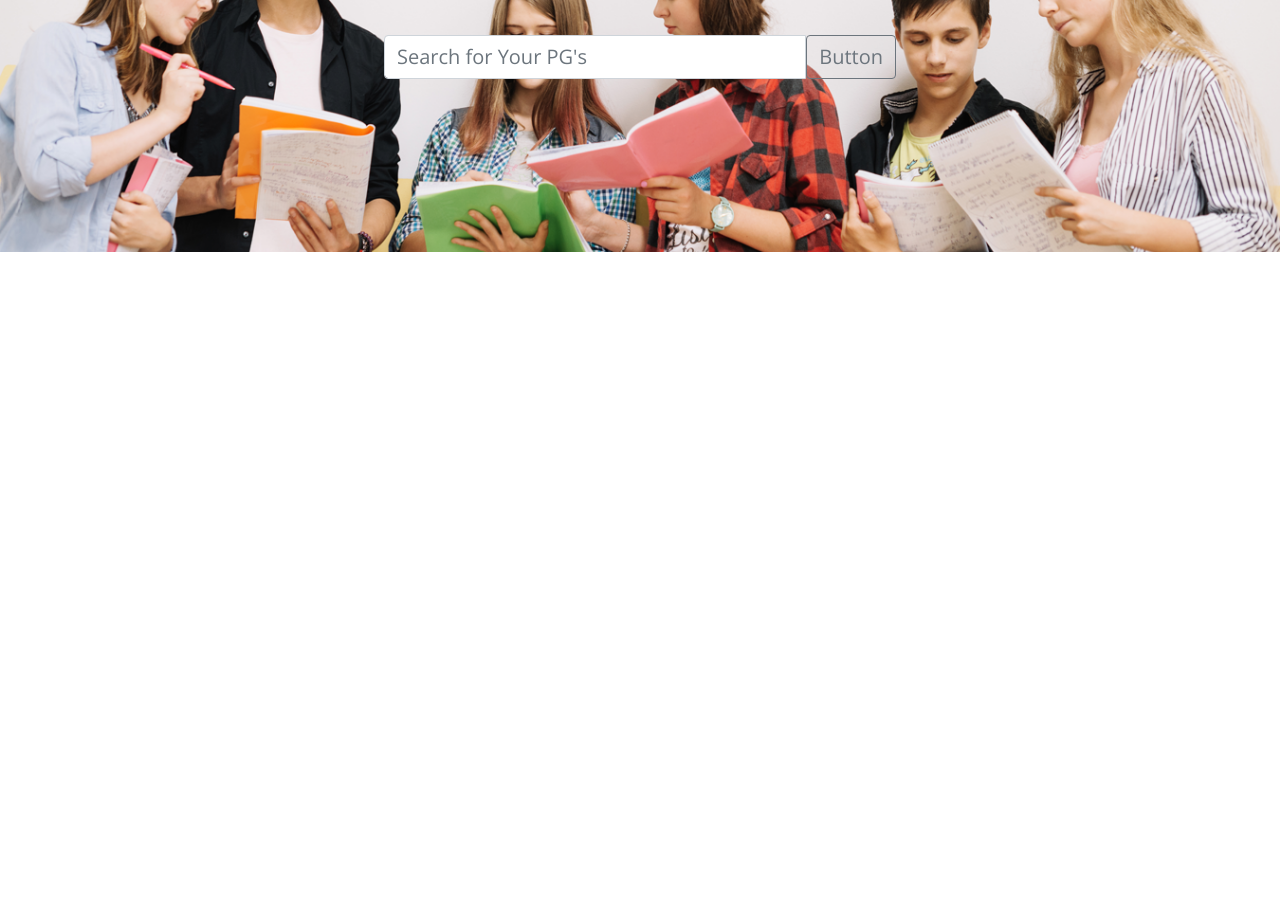
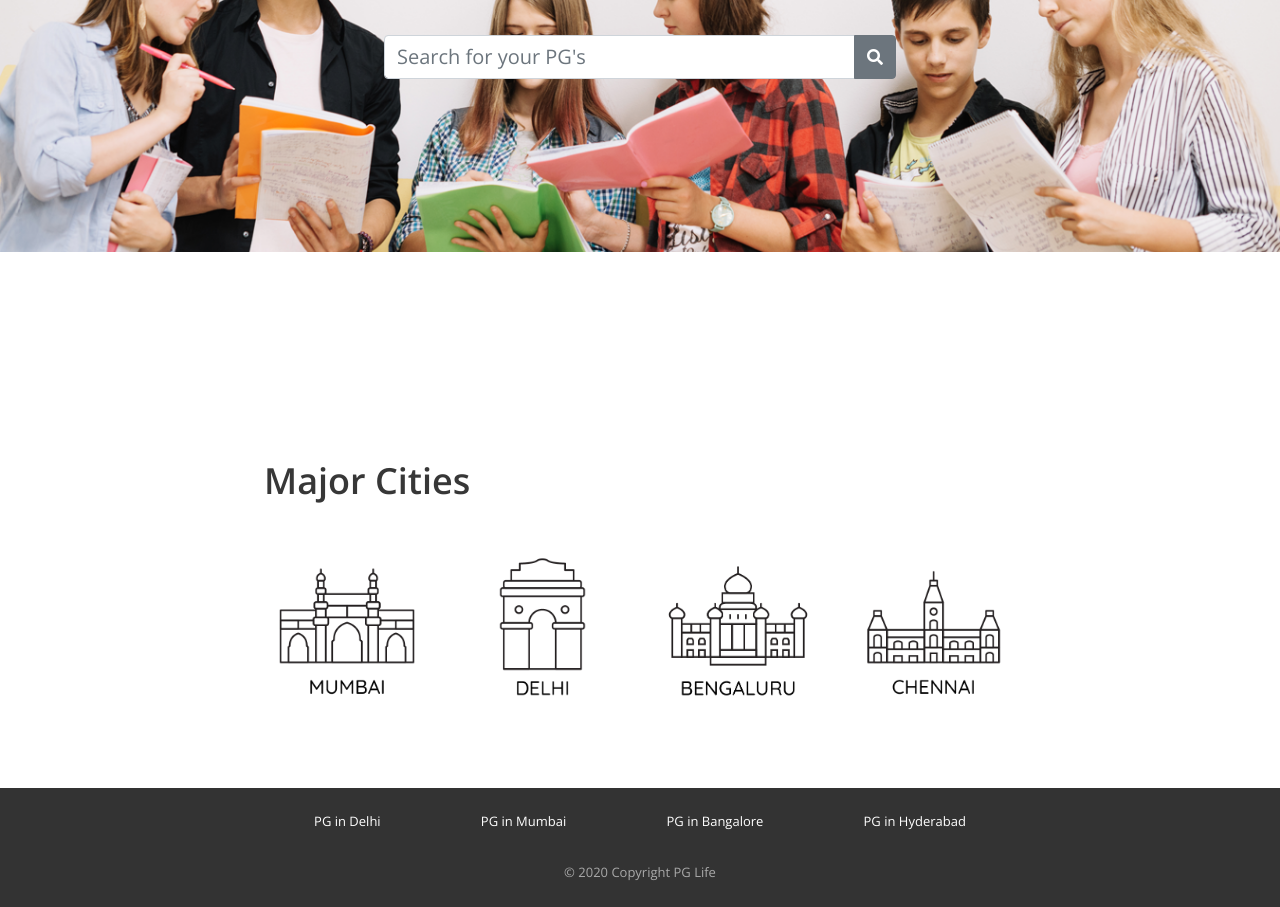
Before and after one commit to Abdurrahman1109/PG-life, a plain HTML site: page index.html in a window 1280 px wide. Shown: the part 362-1269 px from the top of the page. Before the commit the page ends 800 px from the top, so only its background shows below. Drawn offline with nearby package versions, Linux system fonts and the light colour scheme.

Commit message:
Update index.html

```diff
--- a/index.html
+++ b/index.html
@@ -3,7 +3,7 @@
 <head>
   <meta charset="UTF-8">
   <meta http-equiv="X-UA-Compatible" content="IE=edge">
-  <meta name="viewport" content="width=device-width, initial-scale=1.0">
+    <meta name="viewport" content="width=device-width, initial-scale=1.0">
     <script src="https://cdn.jsdelivr.net/npm/bootstrap@5.1.3/dist/js/bootstrap.bundle.min.js" integrity="sha384-ka7Sk0Gln4gmtz2MlQnikT1wXgYsOg+OMhuP+IlRH9sENBO0LRn5q+8nbTov4+1p" crossorigin="anonymous"></script>
     <link href="css/bootstrap.min.css" rel="stylesheet" />
     <link href="https://use.fontawesome.com/releases/v5.11.2/css/all.css" rel="stylesheet" />
@@ -58,13 +58,77 @@
     <div class="search-bar">
       <img class="background-img" src="img/bg.png" alt="">
       <div class="search">
-	 <h1 class="head">Happiness is Per Squre Root</h1>
-		  <div class="input-group mb-3">
-      <input type="text" class="form-control" placeholder="Search for Your PG's" aria-label="Search for Your PG's" aria-describedby="button-addon2">
-    <button class="btn btn-outline-secondary" type="button" id="button-addon2">Button</button>
-</div>
-			</div>
+        <h1 class="head">Happiness is Per Squre Root</h1>
+        <form action="" id="search-form">
+          <div class="input-group city-search">
+            <input type="text" class="form-control input-city" id="city" name="city" placeholder="Search for your PG's">
+            <div class="input-group-append">
+              <button type="submit" class="btn btn-secondary">
+                <i class="fa fa-search"></i>
+              </button>
+            </div>
+          </div>
+        </form>
+
+      </div>
+		</div>
+  <!-- </div> -->
+    <div class="page-container city-icon">
+      <div class="icon-heading"><h1>Major Cities</h1></div>
+      <div class="row">
+        <div class="city-card-container col-md col-sm-12" style="width: 18rem;">
+          <a href="property_detail.html">
+            <div class="city-card ">
+            <img src="img/mumbai.png" class="card-img" alt="Mumbai">
+          </div>
+          </a>
+        </div>
+
+        <div class="city-card-container col-md col-sm-12" style="width: 18rem;">
+          <a href="property_detail.html">
+            <div class="city-card">
+            <img src="img/delhi.png" class="card-img" alt="Mumbai">
+          </div>
+          </a>
+        </div><div class="city-card-container col-md col-sm-12" style="width: 18rem;">
+          <a href="property_detail.html">
+            <div class="city-card">
+            <img src="img/bangalore.png" class="card-img" alt="Mumbai">
+          </div>
+          </a>
+        </div>
+        <div class="city-card-container col-md col-sm-12" style="width: 18rem;">
+          <a href="property_detail.html">
+            <div class="city-card rounded-circle">
+            <img src="img/chennai.png" class="card-img" alt="Mumbai">
+          </div>
+          </a>
+        </div>
+
+      </div>
     </div>
+
+    <div class="footer">
+      <div class="page-container footer-container">
+          <div class="footer-cities">
+              <div class="footer-city">
+                  <a href="property_list.html">PG in Delhi</a>
+              </div>
+              <div class="footer-city">
+                  <a href="property_list.html">PG in Mumbai</a>
+              </div>
+              <div class="footer-city">
+                  <a href="property_list.html">PG in Bangalore</a>
+              </div>
+              <div class="footer-city">
+                  <a href="property_list.html">PG in Hyderabad</a>
+              </div>
+          </div>
+          <div class="footer-copyright">© 2020 Copyright PG Life </div>
+      </div>
+  </div>
+
+
 
 </body>
 </html>
```
